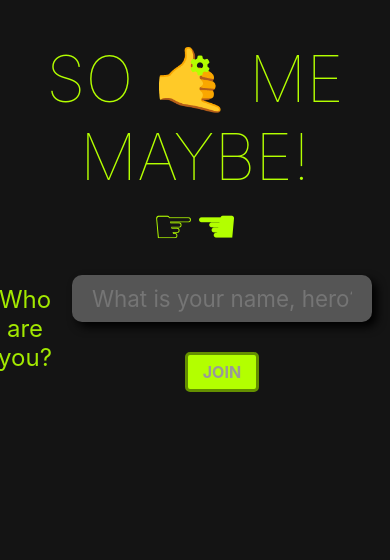
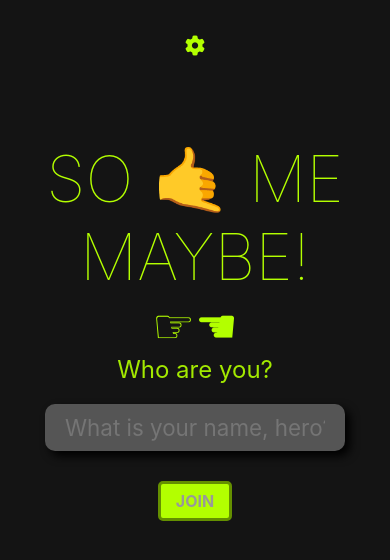
Before and after one commit to fermersky/video-calling-app, a Svelte app in the folder client/: page / in a window 390 px wide. Shown: the top 560 px of the page. Built offline with nearby package versions, Linux system fonts and the light colour scheme; no server answers.

Commit message:
adaptive + spinner

```diff
--- a/client/public/global.css
+++ b/client/public/global.css
@@ -88,3 +88,20 @@ h6 {
   color: #a3e900;
   font-weight: normal;
 }
+
+::-webkit-scrollbar {
+  height: 6px;
+  width: 6px;
+  background: #000;
+}
+
+::-webkit-scrollbar-thumb {
+  background: #393812;
+  -webkit-border-radius: 1ex;
+  /* -webkit-box-shadow: 0px 1px 2px #b3ff00; */
+  background-color: #55750a;
+}
+
+::-webkit-scrollbar-corner {
+  background: #000;
+}
--- a/client/src/App.svelte
+++ b/client/src/App.svelte
@@ -67,7 +67,6 @@
     color: #b3ff00;
     cursor: pointer;
     z-index: 2;
-    padding: 20px;
     font-size: 20px;
   }
 
@@ -79,15 +78,30 @@
     padding: 10px 20px;
     border-radius: 10px;
     color: #eee;
-    margin: 20px;
+    margin: 20px 0;
     font-size: 1.4rem;
     width: 300px;
   }
 
-  .flex-row {
+  .join-block {
     display: flex;
     align-items: center;
     justify-content: center;
+  }
+
+  @media only screen and (max-width: 600px) {
+    .join-form {
+      flex-direction: column;
+    }
+
+    .open-settings-btn {
+      left: 50%;
+      transform: translateX(-50%);
+    }
+
+    h1 {
+      margin-top: 100px;
+    }
   }
 
   .uid-label {
@@ -111,7 +125,7 @@
   <Splitter />
 
   {#if !joined}
-    <div class="flex-row">
+    <div class="join-form">
       <h2>Who are you?</h2>
 
       <form on:submit|preventDefault={handleJoin}>
--- a/client/src/components/DeviceSettingsModal.svelte
+++ b/client/src/components/DeviceSettingsModal.svelte
@@ -1,4 +1,6 @@
 <script>
+  import Spinner from './Spinner.svelte';
+  import { isMobile } from './../services/is-mobile.js';
   import { generateConstraintsObject } from './../services/media-devices.js';
   import { deviceSelectorPopupSubject } from './../stores.js';
   import { fetchDevices, saveDevices } from './../services/local-storage.js';
@@ -159,6 +161,8 @@
     justify-content: center;
     align-items: center;
     flex-direction: column;
+
+    position: relative;
   }
 
   .video-container {
@@ -170,10 +174,21 @@
   #video {
     max-width: 300px;
   }
+
+  .spinner-wrap {
+    position: absolute;
+    top: 100px;
+  }
 </style>
 
 <div class="main-modal-wrap">
   <div class="main-modal">
+    {#if !stream}
+      <div class="spinner-wrap">
+        <Spinner />
+      </div>
+    {/if}
+
     <div class="video-container"><video autoplay muted id="video" /></div>
 
     <Select
@@ -192,6 +207,7 @@
       title="Default microphone"
       items={distinct(microphones)} />
 
+    {#if !isMobile()}
       <Select
         on:onSelect={onSpeakerSelect}
         defaultValue={selectedSpeaker?.deviceId}
@@ -199,6 +215,7 @@
         value="label"
         title="Default speaker"
         items={distinct(speakers)} />
+    {/if}
 
     <Button on:onClick={onSaveButtonClick}>Save</Button>
   </div>
--- /dev/null
+++ b/client/src/components/Spinner.svelte
@@ -0,0 +1,42 @@
+<script>
+</script>
+
+<style>
+  .lds-ripple {
+    display: inline-block;
+    position: relative;
+    width: 80px;
+    height: 80px;
+  }
+  .lds-ripple div {
+    position: absolute;
+    border: 4px solid rgb(191, 224, 2);
+    opacity: 1;
+    border-radius: 50%;
+    animation: lds-ripple 1s cubic-bezier(0, 0.2, 0.8, 1) infinite;
+  }
+  .lds-ripple div:nth-child(2) {
+    animation-delay: -0.5s;
+  }
+  @keyframes lds-ripple {
+    0% {
+      top: 36px;
+      left: 36px;
+      width: 0;
+      height: 0;
+      opacity: 1;
+    }
+    100% {
+      top: 0px;
+      left: 0px;
+      width: 72px;
+      height: 72px;
+      opacity: 0;
+    }
+  }
+</style>
+
+<div class="lds-ripple">
+  <div />
+  <div />
+</div>
--- /dev/null
+++ b/client/src/services/is-mobile.js
@@ -0,0 +1,3 @@
+export const isMobile = () => {
+  return window.innerWidth < 600;
+};
```
Lines whose indentation alone changed are shown as unchanged.
